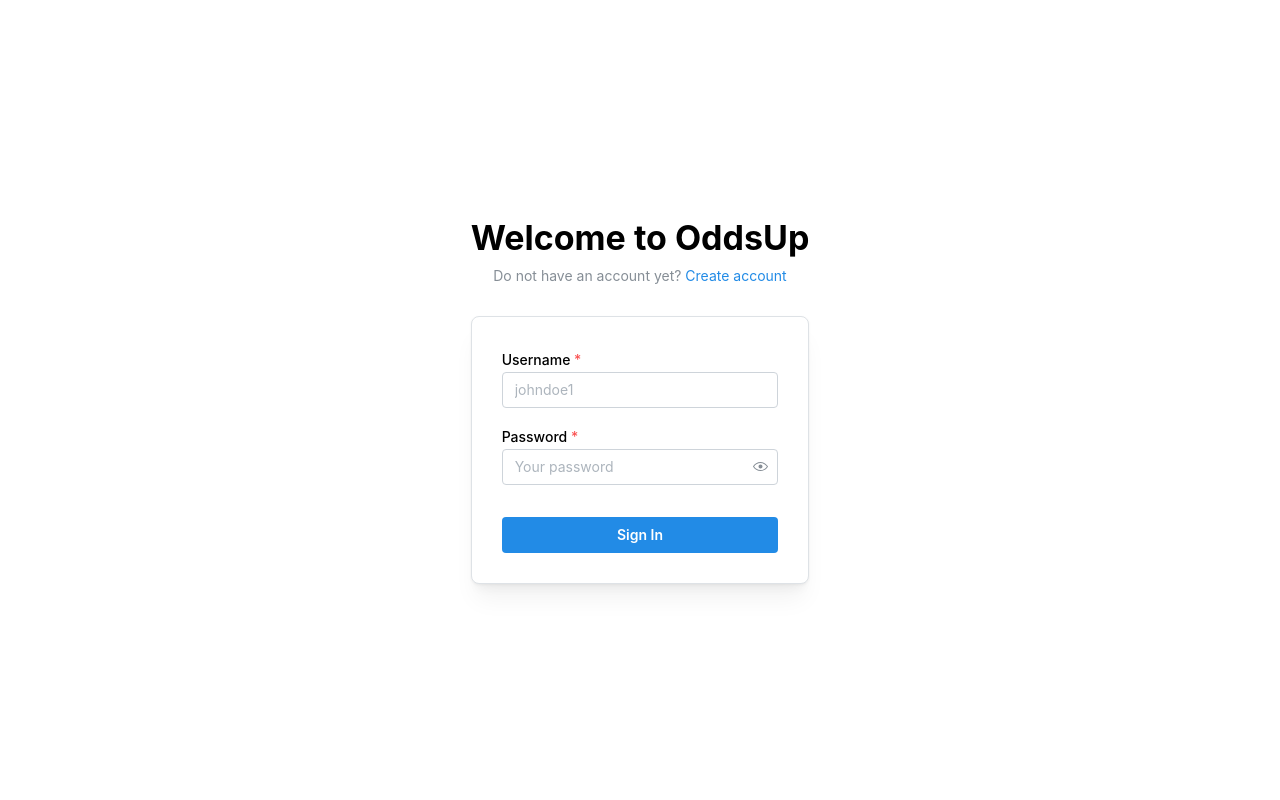
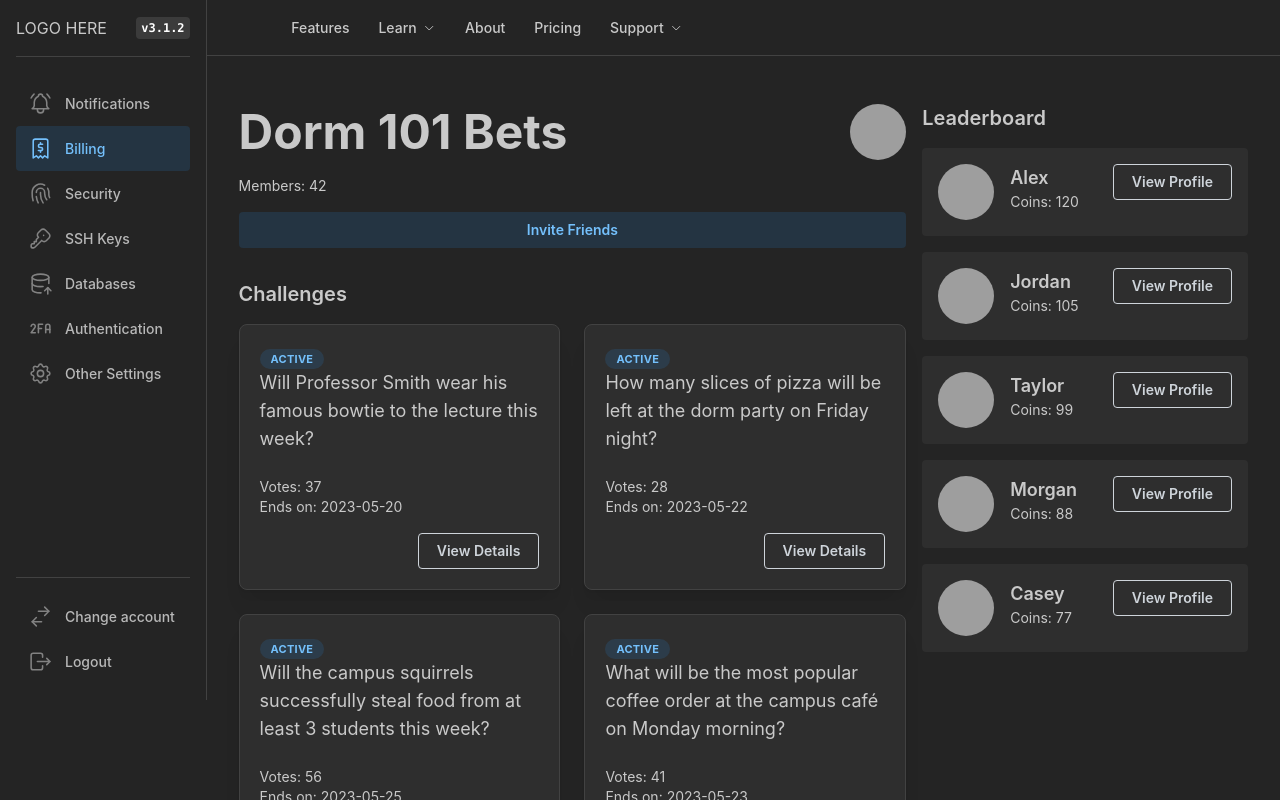
Before and after one commit to rahulmohan126/OddsUp, a React (Vite) app in the folder frontend/: page /group in a window 1280 px wide. Shown: the top 800 px of the page. Built offline with nearby package versions, Linux system fonts and the light colour scheme; grey boxes are pictures that could not be loaded.

Commit message:
landing page added spline and group page init

```diff
--- a/frontend/package.json
+++ b/frontend/package.json
@@ -23,6 +23,7 @@
     "@mantine/nprogress": "^7.13.2",
     "@mantine/spotlight": "^7.13.2",
     "@mantine/tiptap": "^7.13.2",
+    "@splinetool/react-spline": "^4.0.0",
     "@tabler/icons-react": "^3.19.0",
     "@tiptap/extension-link": "^2.8.0",
     "@tiptap/pm": "^2.8.0",
@@ -31,9 +32,11 @@
     "axios": "^1.7.7",
     "dayjs": "^1.11.13",
     "embla-carousel-react": "^7.1.0",
+    "framer-motion": "^11.11.1",
     "lucide-react": "^0.447.0",
     "react": "^18.3.1",
     "react-dom": "^18.3.1",
+    "react-icons": "^5.3.0",
     "react-router-dom": "^6.26.2",
     "recharts": "^2.12.7"
   },
--- a/frontend/src/App.tsx
+++ b/frontend/src/App.tsx
@@ -8,17 +8,19 @@ import Signup from "./pages/Signup";
 import Login from "./pages/Login";
 import Home from "./pages/Home";
 import Landing from "./pages/Landing";
+import Group from "./pages/Group";
 
 function App() {
   return (
     <>
-      <MantineProvider>
+      <MantineProvider defaultColorScheme="dark">
         <BrowserRouter>
           <Routes>
             <Route path="/" element={<Landing />} />
             <Route path="/signup" element={<Signup />} />
             <Route path="/login" element={<Login />} />
             <Route path="/home" element={<Home />} />
+            <Route path="/group" element={<Group />} />
             {/* Example of dynamic route */}
             {/* <Route path="/profile/:username/" element={<Profile />} /> */}
             {/* Example of default route */}
--- a/frontend/src/index.css
+++ b/frontend/src/index.css
@@ -20,3 +20,20 @@
     background: radial-gradient(circle at center, #6b46c1, #434190, #1a202c);
     background-size: 200% 200%;
   }
+
+
+  .bg {
+    background-color: transparent;
+    background: url('https://images.unsplash.com/photo-1655694775188-361234f2f5ed?q=80&w=2940&auto=format&fit=crop&ixlib=rb-4.0.3&ixid=M3wxMjA3fDB8MHxwaG90by1wYWdlfHx8fGVufDB8fHx8fA%3D%3D');
+    background-repeat: no-repeat;
+    background-position: 0 0;
+    background-repeat: no-repeat;
+    background-size: auto;
+
+    filter: brightness(0.2);
+    backdrop-filter: blur(20px);
+    -webkit-backdrop-filter: blur(20px);
+    background-size: auto;
+
+    @apply flex h-screen pl-16 text-gray-50;
+}
--- /dev/null
+++ b/frontend/src/pages/Group.tsx
@@ -0,0 +1,127 @@
+import Layout from "./Layout";
+import { Link } from 'react-router-dom';
+import { Card, Avatar, Button, Badge } from '@mantine/core';
+import { motion } from 'framer-motion';
+import React from "react";
+
+// Example group data (this would typically come from your API or database)
+const groupData = {
+  id: '1',
+  name: 'Dorm 101 Bets',
+  description: 'Fun challenges for the coolest dorm on campus!',
+  members: 42,
+  challenges: [
+    { id: '1', question: 'Will Professor Smith wear his famous bowtie to the lecture this week?', votes: 37, endDate: '2023-05-20' },
+    { id: '2', question: 'How many slices of pizza will be left at the dorm party on Friday night?', votes: 28, endDate: '2023-05-22' },
+    { id: '3', question: 'Will the campus squirrels successfully steal food from at least 3 students this week?', votes: 56, endDate: '2023-05-25' },
+    { id: '4', question: 'What will be the most popular coffee order at the campus café on Monday morning?', votes: 41, endDate: '2023-05-23' },
+  ]
+};
+
+// Example leaderboard data
+const leaderboardData = [
+  { id: '1', name: 'Alex', coins: 120, avatar: '/avatar1.png' },
+  { id: '2', name: 'Jordan', coins: 105, avatar: '/avatar2.png' },
+  { id: '3', name: 'Taylor', coins: 99, avatar: '/avatar3.png' },
+  { id: '4', name: 'Morgan', coins: 88, avatar: '/avatar4.png' },
+  { id: '5', name: 'Casey', coins: 77, avatar: '/avatar5.png' },
+];
+
+export default function Group() {
+  return (
+    <Layout>
+      <motion.div
+        style={{ height: "100%" }}
+        initial={{ opacity: 0 }}
+        animate={{ opacity: 1 }}
+        transition={{ duration: 0.5 }}
+      >
+        <div className="grid grid-cols-1 lg:grid-cols-3 gap-4 mx-auto px-4 py-8">
+
+          {/* Main Content */}
+          <div className="col-span-2">
+            <motion.div
+              className="mb-8"
+              initial={{ y: -30, opacity: 0 }}
+              animate={{ y: 0, opacity: 1 }}
+              transition={{ duration: 0.5 }}
+            >
+              <div className="flex items-center justify-between mb-4">
+                <div>
+                  <h2 className="text-5xl font-bold">{groupData.name}</h2>
+                </div>
+                <Avatar size="lg" src="/placeholder.svg" alt="Group avatar" radius="xl">{groupData.name[0]}</Avatar>
+              </div>
+              <div className="text-sm text-muted-foreground">Members: {groupData.members}</div>
+              <Button variant="light" fullWidth className="mt-4 hover:bg-blue-100 transition-all duration-300 ease-in-out">
+                Invite Friends
+              </Button>
+            </motion.div>
+
+            <h2 className="text-xl font-semibold mb-4">Challenges</h2>
+            <div className="grid gap-6 md:grid-cols-2">
+              {groupData.challenges.map((challenge) => (
+                <motion.div
+                  key={challenge.id}
+                  whileHover={{ scale: 1.05 }}
+                >
+                  <Card shadow="md" p="lg" radius="md" withBorder>
+                    <div className="mb-4">
+                      <Badge color="blue" variant="light">Active</Badge>
+                      <h3 className="text-lg">{challenge.question}</h3>
+                    </div>
+                    <div className="text-sm text-muted-foreground mt-2">
+                      Votes: {challenge.votes} <br />
+                      Ends on: {challenge.endDate}
+                    </div>
+                    {/* <div className="font-bold text-2xl p-3 bg-zinc-600 h w-fit rounded-full aspect-square flex flex-row items-center justify-center">
+                      {challenge.votes}
+                    </div> */}
+                    <div className="flex flex-rowitems-end justify-end mt-4">
+                      <Button variant="outline" color="gray">View Details</Button>
+                    </div>
+                  </Card>
+                </motion.div>
+              ))}
+            </div>
+
+            <motion.div
+              className="mt-8 text-center"
+              initial={{ scale: 0.9, opacity: 0 }}
+              animate={{ scale: 1, opacity: 1 }}
+              transition={{ delay: 0.3 }}
+            >
+              <Button component={Link} to="/create-challenge" size="lg" className="hover:shadow-lg transition-shadow duration-300">
+                Create New Challenge
+              </Button>
+            </motion.div>
+          </div>
+
+          {/* Leaderboard */}
+          <div className="col-span-1">
+            <h2 className="text-xl font-semibold mb-4">Leaderboard</h2>
+            <div className="space-y-4">
+              {leaderboardData.map((user, index) => (
+                <motion.div
+                  key={user.id}
+                  initial={{ opacity: 0 }}
+                  animate={{ opacity: 1 }}
+                  transition={{ delay: index * 0.2, duration: 0.5 }}
+                >
+                  <Card className="flex flex-row items-start">
+                    <Avatar src={user.avatar} alt={user.name} radius="xl" className="mr-4" size="lg" />
+                    <div>
+                      <h3 className="text-lg font-semibold">{user.name}</h3>
+                      <p className="text-sm text-muted-foreground">Coins: {user.coins}</p>
+                    </div>
+                    <Button className="ml-auto" variant="outline" color="gray">View Profile</Button>
+                  </Card>
+                </motion.div>
+              ))}
+            </div>
+          </div>
+        </div>
+      </motion.div>
+    </Layout>
+  );
+}
--- a/frontend/src/pages/Landing.tsx
+++ b/frontend/src/pages/Landing.tsx
@@ -1,65 +1,78 @@
-// Import necessary libraries
-import { Link } from 'react-router-dom'; // Using React Router for routing
-import {
-    Button,
-} from "@mantine/core";
-import { Mail, Twitter, Instagram } from 'lucide-react';
+import { Link } from 'react-router-dom';
+import { Button } from "@mantine/core";
+// import { Mail, Twitter, Instagram } from 'lucide-react';
+import Spline from '@splinetool/react-spline';
+import { PiSparkleFill } from "react-icons/pi";
+
 
 export default function Landing() {
     return (
-        <div className="min-h-screen flex flex-col bg-gradient-to-br from-gray-900 via-black to-gray-900 text-white">
+        <div className="min-h-screen flex flex-col text-white relative overflow-hidden">
+            {/* Gradient background */}
+            <div className="bg absolute inset-0 opacity-80"></div>
+
+            {/* Content */}
+            <div className="relative z-10 flex flex-col min-h-screen">
                 <header className="p-4 flex justify-between items-center">
                     <div className="flex items-center space-x-2">
                     </div>
                     <div className="flex items-center space-x-4">
-                    <span>3:46 PM EDT</span>
-                    <Button variant="ghost" className="text-white hover:text-white/80">
-                        Explore Events
-                    </Button>
-                    <Button variant="ghost" className="text-white hover:text-white/80">
+                        <Link to="/login">
+                            <Button variant="subtle" className="text-white hover:text-white/80 text-sm rounded-full">
                                 Sign In
                             </Button>
+                        </Link>
                     </div>
                 </header>
 
                 <main className="flex-grow flex items-center justify-center px-4">
-                <div className="max-w-3xl text-center">
-                    <h1 className="text-4xl font-bold mb-2 opacity-50">OddsUp<sup>+</sup></h1>
-                    <h2 className="text-6xl font-bold mb-4">
-                        Delightful<br />events<br />
-                        <span className="bg-gradient-to-r from-blue-500 via-purple-500 to-pink-500 text-transparent bg-clip-text">
-                            start here.
+                    <div className="max-w-3xl text-left">
+                        <h1 className="text-xl font-light mb-2 flex">oddsup<sup className='pt-2'><PiSparkleFill /></sup></h1>
+                        <h2 className="text-6xl font-bold mb-4 leading-tight">
+                            Bold<br />challenges<br />
+                            <span className="text-transparent bg-clip-text bg-gradient-to-r from-blue-400 to-pink-400">
+                                start now.
                             </span>
                         </h2>
-                    <p className="mb-8 text-xl text-gray-300">
-                        Set up a group page, invite friends and<br />
-                        challenge! Host a memorable event<br />
-                        today.
+                        <p className="mb-8 text-lg text-gray-300">
+                            Create a group, set up exciting challenges,<br />
+                            and let your friends vote on the outcomes.<br />
+                            The odds are in your hands!
                         </p>
-                    <Link to={"/signup"}>
-                        <Button variant="ghost" className='bg-white text-black hover:bg-gray-200 hover:text-black'>
-                            Create Your First Event
+                        <Link to="/signup">
+                            <Button variant="filled" className="bg-white text-black hover:bg-gray-200 hover:text-black rounded-full px-6 py-2">
+                                Start Your First Challenge
                             </Button>
                         </Link>
                     </div>
+
+
+
                 </main>
 
                 <footer className="p-4">
                     <div className="flex justify-between items-center">
                         <div className="flex items-center space-x-4">
-                        <span className="font-bold">OddsUp<sup>+</sup></span>
-                        <Link to="#" className="text-sm text-gray-400 hover:text-white">What's New</Link>
-                        <Link to="#" className="text-sm text-gray-400 hover:text-white">Discover</Link>
-                        <Link to="#" className="text-sm text-gray-400 hover:text-white">Pricing</Link>
-                        <Link to="#" className="text-sm text-gray-400 hover:text-white">Help</Link>
+                            {/* <h1 className="font-bold flex">oddsup<sup className='pt-2'><PiSparkleFill /></sup></h1> */}
+
+                            <Link to="#" className="text-xs text-gray-300 hover:text-white">What's New</Link>
+                            <Link to="#" className="text-xs text-gray-300 hover:text-white">Discover</Link>
+                            <Link to="#" className="text-xs text-gray-300 hover:text-white">Help</Link>
                         </div>
-                    <div className="flex items-center space-x-4">
-                        <Mail className="w-5 h-5 text-gray-400 hover:text-white cursor-pointer" />
-                        <Twitter className="w-5 h-5 text-gray-400 hover:text-white cursor-pointer" />
-                        <Instagram className="w-5 h-5 text-gray-400 hover:text-white cursor-pointer" />
+                        {/* <div className="flex items-center space-x-4">
+              <Mail className="w-4 h-4 text-gray-300 hover:text-white cursor-pointer" />
+              <Twitter className="w-4 h-4 text-gray-300 hover:text-white cursor-pointer" />
+              <Instagram className="w-4 h-4 text-gray-300 hover:text-white cursor-pointer" />
+            </div> */}
+                    </div>
+                </footer>
+
+                <div className='absolute -z-30 right-96 -bottom-10 w-96 h-96 items-center justify-center'>
+                    <div className='w-[90rem]'>
+                        <Spline scene="https://prod.spline.design/UZiz8e8YDo38sP5Z/scene.splinecode" />
                     </div>
                 </div>
-            </footer>
+            </div>
         </div>
     );
 }
```
Also changed, not shown: 2 other files (tests, documents, lock files or other folders). Lines whose indentation alone changed are shown as unchanged.
